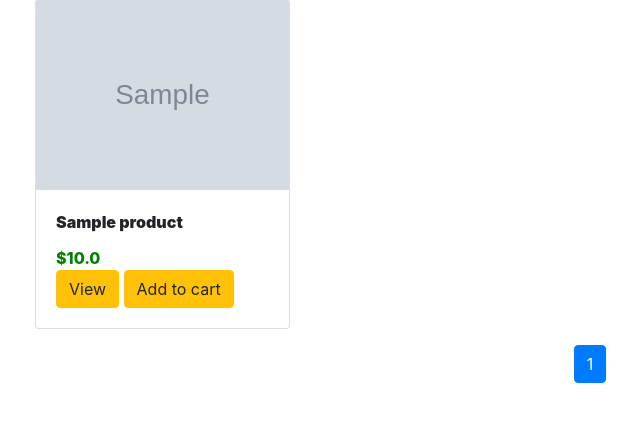
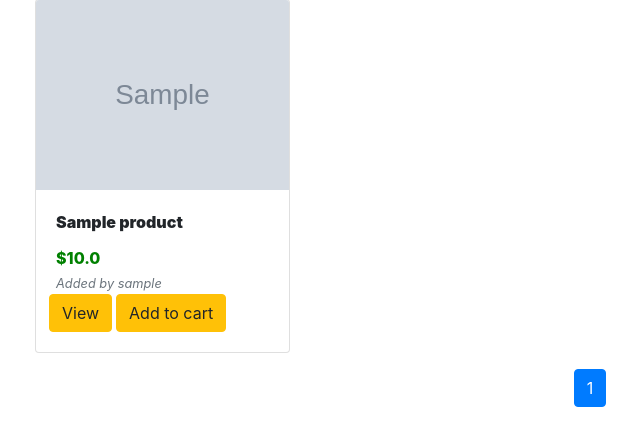
Before and after one commit to OleksandrParkhomenko/e-commerce-site, a Django app: page / in a window 1280 px wide. Shown: the part 67-513 px from the top of the page, without its empty margins (50-690 px from the left). Run offline with Django 3.2, Linux system fonts and the light colour scheme; tables that the repository leaves empty hold one stand-in row (values such as "Sample post"); grey boxes marked "Sample" are stand-in pictures.

Commit message:
Add user to Product model

```diff
--- a/shop/models.py
+++ b/shop/models.py
@@ -1,3 +1,4 @@
+from django.contrib.auth.models import User
 from django.db import models
 
 
@@ -8,6 +9,7 @@ class Product(models.Model):
     category = models.CharField(max_length=200)
     description = models.TextField()
     image = models.CharField(max_length=300)
+    user = models.ForeignKey(User, on_delete=models.CASCADE, default=1)
 
 
 class Order(models.Model):
--- a/shop/templates/shop/detail.html
+++ b/shop/templates/shop/detail.html
@@ -16,6 +16,9 @@
                 <div class="col-md-12">
                     {{ object.title }}
                 </div>
+                <div class="col-md-12 text-muted font-italic">
+                    Added by {{ object.user }}
+                </div>
             </div>
             <div class="row">
                 <div class="col-md-12">
@@ -32,6 +35,9 @@
                     {{ object.description }}
                 </div>
             </div>
+            <div>
+
+            </div>
         </div>
     </div>
 </div>
--- a/shop/templates/shop/index.html
+++ b/shop/templates/shop/index.html
@@ -10,9 +10,15 @@
             <div class="card-body">
                 <div id="title-{{ product.id }}" class="card-title">{{ product.title }}</div>
                 <div id="price-{{ product.id }}" class="card-text"> ${{ product.price }}</div>
+                <small id="user-{{ product.id }}" class="text-muted font-italic"> Added by {{ product.user }}</small>
 
-                <a href="{% url 'detail' product.id %}" class="btn btn-warning">View</a>
-                <button id="{{ product.id }}" class="btn atc btn-warning">Add to cart</button>
+                <div class="row pl-2">
+                    <a href="{% url 'detail' product.id %}" class="btn btn-warning">View</a>
+                    <button id="{{ product.id }}" class="btn atc btn-warning mx-1">Add to cart</button>
+                    {% if product.user == user %}
+                        <a class="btn btn-light border fa fa-pencil"></a>
+                    {% endif %}
+                </div>
             </div>
         </div>
     </div>
```
